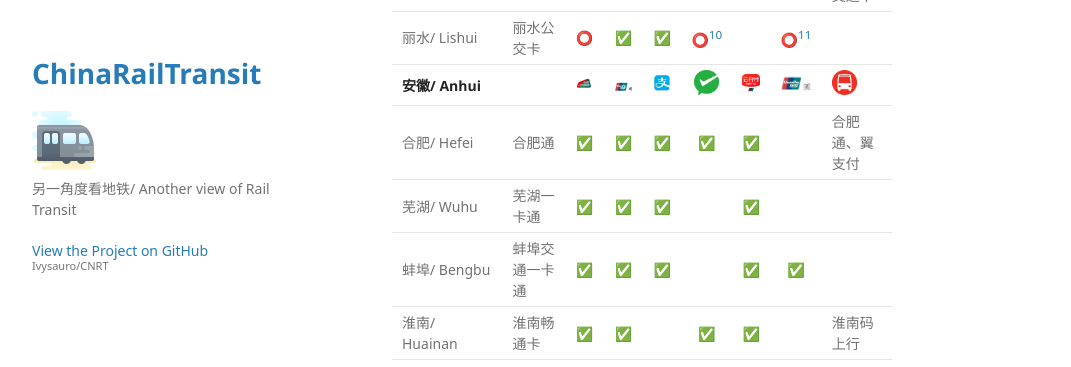
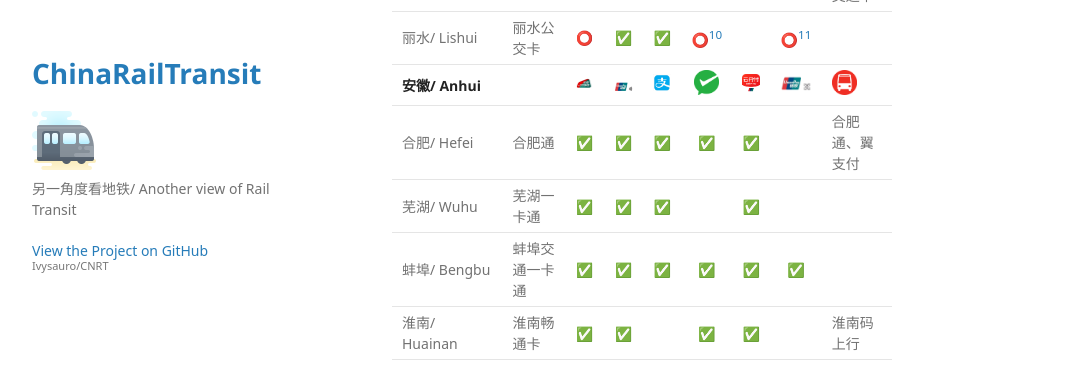
Before and after one commit to Ivysauro/CNRT, a Jekyll site: the page built from data/BusPay.md, in a window 1280 px wide and 900 px high, scrolled down 10834 px. Shown: the top 367 px of the window, without its empty margins (178-1249 px from the left). Built offline with Jekyll 4.4.1, drawn with Linux system fonts in a browser that asks for light colours; some web fonts are replaced; our own code applies the rules of GitHub Pages for plain Markdown files; a script that is not in the unit is left out.

Commit message:
🍊更新蚌埠数据
蚌埠支持微信支付

```diff
--- a/data/BusPay.md
+++ b/data/BusPay.md
@@ -179,7 +179,7 @@
 | **安徽/ Anhui** | | <img src="https://raw.githubusercontent.com/Ivysauro/CNRT/master/images/T-Union.png" width="40" hegiht="40" alt="T-Union"/> | <img src="https://raw.githubusercontent.com/Ivysauro/CNRT/master/images/Unionpay NFC.png" width="40" hegiht="40" alt="Unionpay Quickpass"/> | <img src="https://raw.githubusercontent.com/Ivysauro/CNRT/master/images/Alipay.png" width="30" hegiht="30" alt="Alipay Transit QR Code"/> | <img src="https://raw.githubusercontent.com/Ivysauro/CNRT/master/images/WeChat Pay.png" width="25" hegiht="25" alt="WeChat Pay Transit QR Code"/> | <img src="https://raw.githubusercontent.com/Ivysauro/CNRT/master/images/Unionpay.png" width="25" hegiht="25" alt="Unionpay Transit QR Code"/> | <img src="https://raw.githubusercontent.com/Ivysauro/CNRT/master/images/Unionpay QR.png" width="40" hegiht="40" alt="Unionpay QR Code"/> | <img src="https://raw.githubusercontent.com/Ivysauro/CNRT/master/images/Bus.png" width="25" hegiht="25" alt="Transit QR Code of Additional Apps"/> |
 | 合肥/ Hefei | 合肥通 | ✅ | ✅ | ✅ | ✅ | ✅ | | 合肥通、翼支付 |
 | 芜湖/ Wuhu | 芜湖一卡通 | ✅ | ✅ | ✅ | | ✅ | | |
-| 蚌埠/ Bengbu | 蚌埠交通一卡通 | ✅ | ✅ | ✅ | | ✅ | ✅ | |
+| 蚌埠/ Bengbu | 蚌埠交通一卡通 | ✅ | ✅ | ✅ | ✅ | ✅ | ✅ | |
 | 淮南/ Huainan | 淮南畅通卡 | ✅ | ✅ | | ✅ | ✅ | | 淮南码上行 |
 | 马鞍山/ Ma'anshan | 马鞍山交通一卡通 | ✅ | ✅ | ✅ | ✅ | ✅ | ✅ | |
 | 淮北/ Huaibei | 淮北交通一卡通 | ✅ | ✅ | ✅ | ✅ | ✅ | ✅ | |
```
